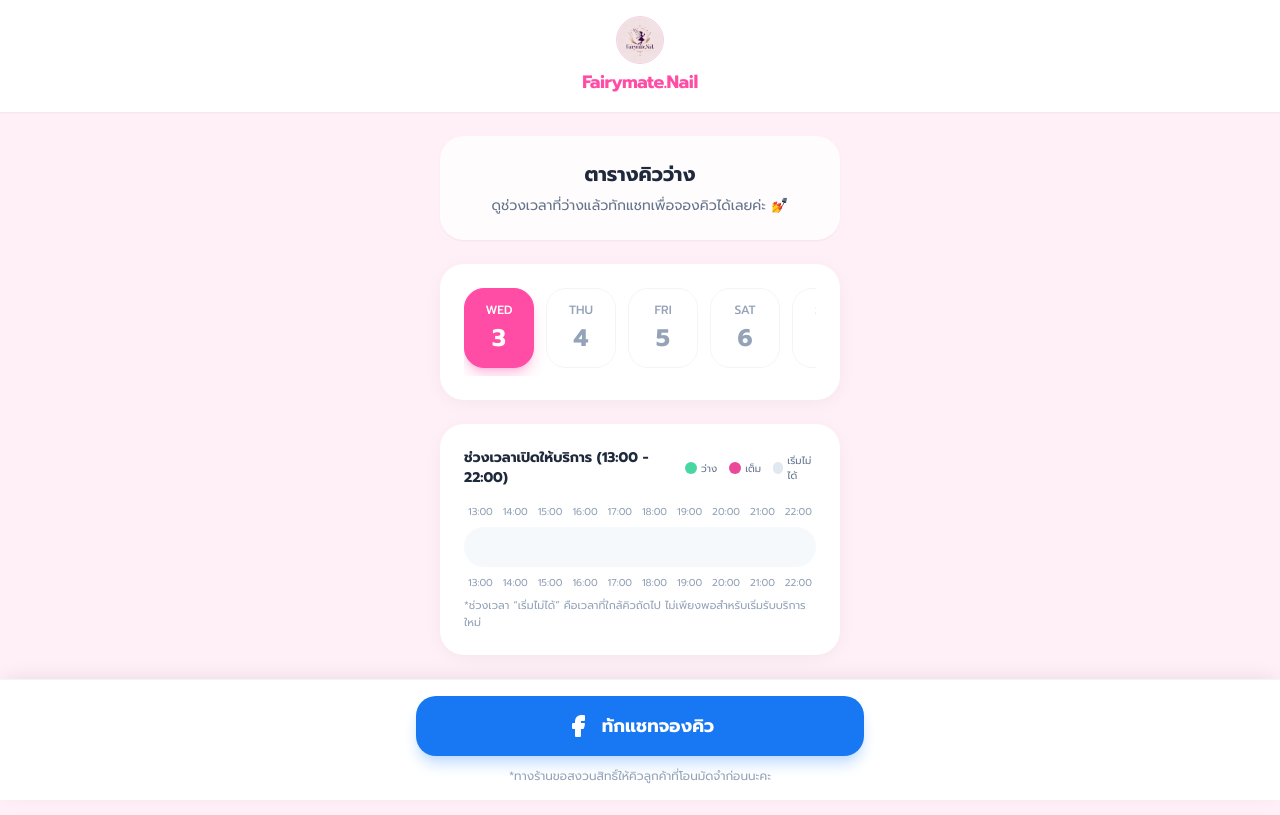
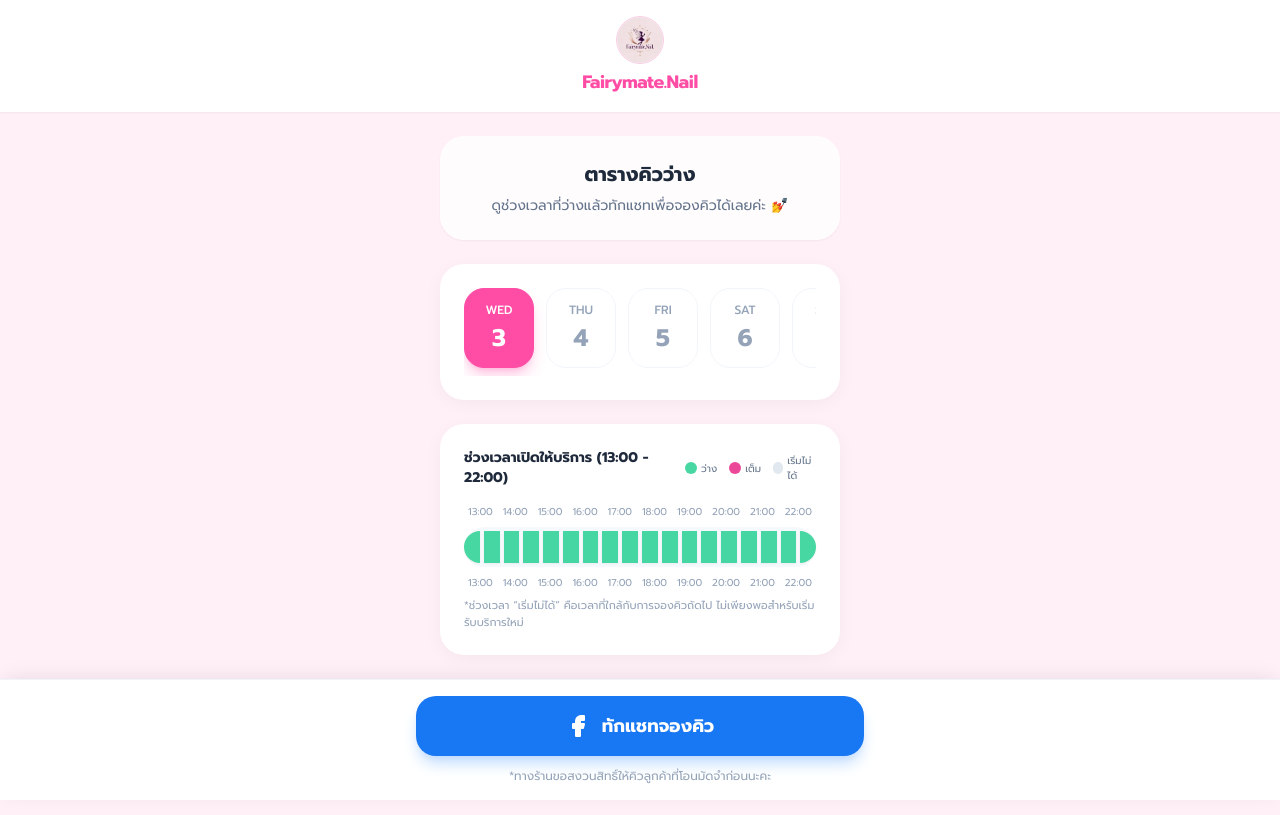
Before and after one commit to nutt035/Fairymatenail1, a Next.js app: page /booking in a window 1280 px wide. Built offline with nearby package versions, Linux system fonts and the light colour scheme; no server answers; the database is empty.

Commit message:
Update page.tsx

```diff
--- a/app/booking/page.tsx
+++ b/app/booking/page.tsx
@@ -18,15 +18,31 @@ export default function BookingPage() {
   const [slots, setSlots] = useState<Slot[]>([]);
   const [isLoading, setIsLoading] = useState(false);
 
-  // base 30-minute slots
+  // 30-minute slots
   const baseSlots = [
-    "13:00","13:30","14:00","14:30","15:00","15:30",
-    "16:00","16:30","17:00","17:30","18:00","18:30",
-    "19:00","19:30","20:00","20:30","21:00","21:30",
+    "13:00",
+    "13:30",
+    "14:00",
+    "14:30",
+    "15:00",
+    "15:30",
+    "16:00",
+    "16:30",
+    "17:00",
+    "17:30",
+    "18:00",
+    "18:30",
+    "19:00",
+    "19:30",
+    "20:00",
+    "20:30",
+    "21:00",
+    "21:30",
   ];
 
-  const hourLabels = ["13","14","15","16","17","18","19","20","21","22"];
+  const hourLabels = ["13", "14", "15", "16", "17", "18", "19", "20", "21", "22"];
 
+  // "HH:MM" → 13.5 แบบนี้
   const timeToFloat = (t: string | null): number | null => {
     if (!t) return null;
     const [h, m] = t.split(":").map(Number);
@@ -36,28 +52,28 @@ export default function BookingPage() {
   useEffect(() => {
     const fetchAvailability = async () => {
       setIsLoading(true);
-
       const dateStr = selectedDate.toISOString().split("T")[0];
       const weekday = selectedDate.getDay();
 
       try {
-        // 1) Daily special hours
+        // 1) ดีฟอลต์ก่อนเลย ถ้า DB ว่างจะใช้ค่านี้
+        let openTime: string | null = "13:00";
+        let closeTime: string | null = "22:00";
+        let isClosed = false;
+
+        // 2) ลองหา exception ของวันนั้น
         const { data: exception } = await supabase
           .from("store_exceptions")
           .select("*")
           .eq("date", dateStr)
           .maybeSingle();
 
-        let openTime: string | null = null;
-        let closeTime: string | null = null;
-        let isClosed = false;
-
         if (exception) {
-          openTime = exception.open_time;
-          closeTime = exception.close_time;
+          openTime = exception.open_time ?? openTime;
+          closeTime = exception.close_time ?? closeTime;
           isClosed = exception.is_closed;
         } else {
-          // 2) Weekly hours
+          // 3) ถ้าไม่มี exception ใช้ weekly hours ถ้ามี
           const { data: hour } = await supabase
             .from("store_hours")
             .select("*")
@@ -65,13 +81,13 @@ export default function BookingPage() {
             .maybeSingle();
 
           if (hour) {
-            openTime = hour.open_time;
-            closeTime = hour.close_time;
+            openTime = hour.open_time ?? openTime;
+            closeTime = hour.close_time ?? closeTime;
             isClosed = hour.is_closed;
           }
         }
 
-        // 3) Queue of the day
+        // 4) ดึงคิวของวันนั้น
         const { data: bookings } = await supabase
           .from("queues")
           .select("start_time, end_time, status")
@@ -86,12 +102,22 @@ export default function BookingPage() {
           const slotStart = h + m / 60;
           const slotEnd = slotStart + 0.5;
 
-          if (isClosed) return { time: slotTime, status: "CLOSED" };
-          if (open === null || close === null) return { time: slotTime, status: "UNAVAILABLE" };
+          // ปิดทั้งวัน
+          if (isClosed) {
+            return { time: slotTime, status: "CLOSED" };
+          }
 
-          if (slotStart < open || slotEnd > close)
+          // กัน null เผื่อไว้ แต่ไม่น่ามีแล้ว
+          if (open === null || close === null) {
             return { time: slotTime, status: "UNAVAILABLE" };
+          }
 
+          // นอกช่วงเวลาเปิดร้าน
+          if (slotStart < open || slotEnd > close) {
+            return { time: slotTime, status: "UNAVAILABLE" };
+          }
+
+          // คิวทับ slot อยู่ไหม
           const hasBooking = bookings?.some((b) => {
             const bStart = timeToFloat(b.start_time)!;
             const bEnd = timeToFloat(b.end_time)!;
@@ -100,6 +126,7 @@ export default function BookingPage() {
 
           if (hasBooking) return { time: slotTime, status: "FULL" };
 
+          // กันเวลาที่ "เริ่มไม่ได้" ก่อนคิวถัดไป (เหลือไม่ถึง 1 ชม.)
           const nextBooking = bookings
             ?.map((b) => ({
               start: timeToFloat(b.start_time)!,
@@ -110,15 +137,17 @@ export default function BookingPage() {
 
           if (nextBooking) {
             const remain = nextBooking.start - slotStart;
-            if (remain < 1) return { time: slotTime, status: "UNAVAILABLE" };
+            if (remain < 1) {
+              return { time: slotTime, status: "UNAVAILABLE" };
+            }
           }
 
           return { time: slotTime, status: "OPEN" };
         });
 
         setSlots(newSlots);
-      } catch (err) {
-        console.error(err);
+      } catch (error) {
+        console.error(error);
       } finally {
         setIsLoading(false);
       }
@@ -131,7 +160,7 @@ export default function BookingPage() {
     if (status === "OPEN") return "bg-emerald-400/90";
     if (status === "FULL") return "bg-pink-500";
     if (status === "CLOSED") return "bg-slate-200";
-    return "bg-slate-100";
+    return "bg-slate-100"; // UNAVAILABLE
   };
 
   const slotOpacityClass = (status: SlotStatus) => {
@@ -156,7 +185,7 @@ export default function BookingPage() {
       </header>
 
       <main className="max-w-md mx-auto p-6 space-y-6 pb-40">
-        {/* INFO */}
+        {/* INFO CARD */}
         <div className="bg-white/80 backdrop-blur-sm rounded-3xl p-6 text-center shadow-sm">
           <h2 className="text-xl font-bold text-slate-800 mb-2">ตารางคิวว่าง</h2>
           <p className="text-slate-500 text-sm">
@@ -164,12 +193,15 @@ export default function BookingPage() {
           </p>
         </div>
 
-        {/* DATE */}
+        {/* DATE SELECTOR */}
         <div className="bg-white rounded-3xl p-6 shadow-soft">
-          <DateCarousel selectedDate={selectedDate} onDateSelect={setSelectedDate} />
+          <DateCarousel
+            selectedDate={selectedDate}
+            onDateSelect={setSelectedDate}
+          />
         </div>
 
-        {/* TIMELINE */}
+        {/* TIMELINE BAR */}
         <div className="bg-white rounded-3xl p-6 shadow-soft space-y-4">
           <div className="flex items-center justify-between mb-2">
             <h3 className="font-bold text-slate-800 text-sm">
@@ -189,21 +221,25 @@ export default function BookingPage() {
           </div>
 
           {isLoading ? (
-            <p className="text-center text-slate-400 py-6 text-sm">กำลังโหลดข้อมูลคิว...</p>
+            <p className="text-center text-slate-400 py-6 text-sm">
+              กำลังโหลดข้อมูลคิว...
+            </p>
           ) : (
             <div className="space-y-2">
-
               {/* เวลาแถวบน */}
               <div className="flex justify-between text-[10px] text-slate-400 px-1">
                 {hourLabels.map((h) => (
-                  <span key={"top-" + h} className="min-w-[20px] text-center">
+                  <span
+                    key={"top-" + h}
+                    className="min-w-[20px] text-center"
+                  >
                     {h}:00
                   </span>
                 ))}
               </div>
 
-              {/* GRID TIMELINE */}
-              <div className="grid grid-cols-18 h-10 bg-slate-100/60 rounded-3xl py-1 gap-1 w-full">
+              {/* แถบ timeline */}
+              <div className="flex h-10 w-full items-stretch rounded-3xl bg-slate-100/60 py-1 gap-1">
                 {slots.map((slot, i) => {
                   const prev = slots[i - 1];
                   const next = slots[i + 1];
@@ -214,7 +250,7 @@ export default function BookingPage() {
                     <div
                       key={slot.time}
                       className={cn(
-                        "flex items-center justify-center text-[11px] font-semibold text-white",
+                        "flex-1 flex items-center justify-center text-[11px] font-semibold text-white",
                         slotBgClass(slot.status),
                         slotOpacityClass(slot.status),
                         "transition-all shadow-sm overflow-hidden",
@@ -231,14 +267,19 @@ export default function BookingPage() {
               {/* เวลาแถวล่าง */}
               <div className="flex justify-between text-[10px] text-slate-400 px-1">
                 {hourLabels.map((h) => (
-                  <span key={"bottom-" + h} className="min-w-[20px] text-center">
+                  <span
+                    key={"bottom-" + h}
+                    className="min-w-[20px] text-center"
+                  >
                     {h}:00
                   </span>
                 ))}
               </div>
 
+              {/* note */}
               <p className="text-[11px] text-slate-400 mt-1">
-                *ช่วงเวลา “เริ่มไม่ได้” คือเวลาที่ใกล้คิวถัดไป ไม่เพียงพอสำหรับเริ่มรับบริการใหม่
+                *ช่วงเวลา “เริ่มไม่ได้” คือเวลาที่ใกล้กับการจองคิวถัดไป
+                ไม่เพียงพอสำหรับเริ่มรับบริการใหม่
               </p>
             </div>
           )}
```
